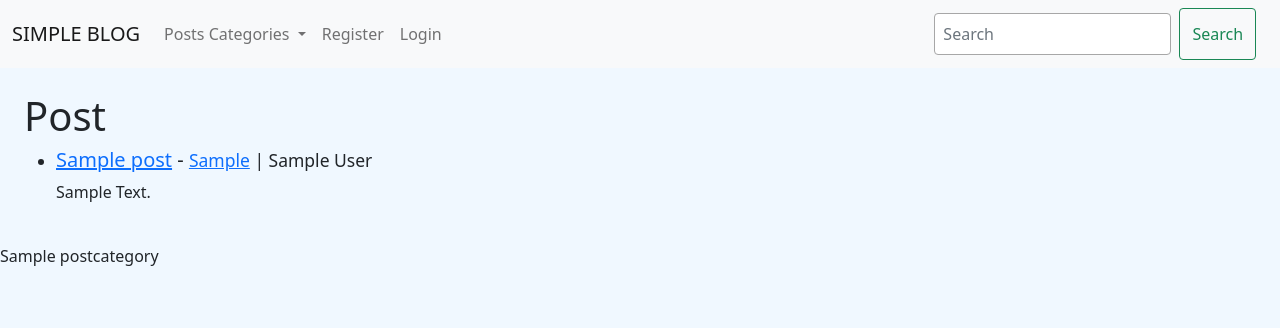
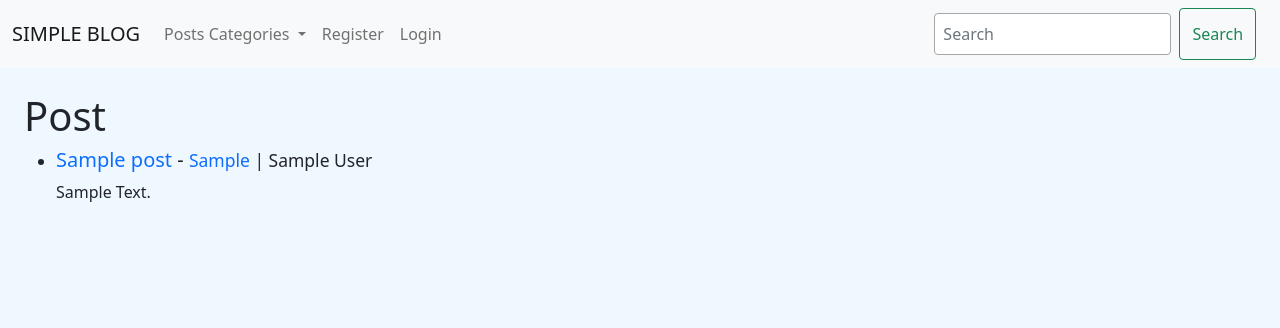
Before and after one commit to hengage/tech-dive-blog, a Django app: page / in a window 1280 px wide. Shown: the top 328 px of the page. Run offline with Django 3.2, Linux system fonts and the light colour scheme; tables that the repository leaves empty hold one stand-in row (values such as "Sample post").

Commit message:
removed links text decoration and a redundant code

```diff
--- a/apps/the_blog/templates/home.html
+++ b/apps/the_blog/templates/home.html
@@ -31,9 +31,6 @@
 </div>
 
 
-{% for category in category_menu %}
-    <p>{{category}}</p>
-{% endfor %}
 
 
 {% endblock content %}
--- a/static/css/base.css
+++ b/static/css/base.css
@@ -1,5 +1,9 @@
 body {
     background-color: aliceblue;
+}
+
+a {
+    text-decoration: none;
 }
 
 .form-group {
```
